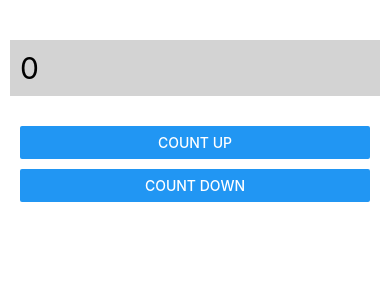
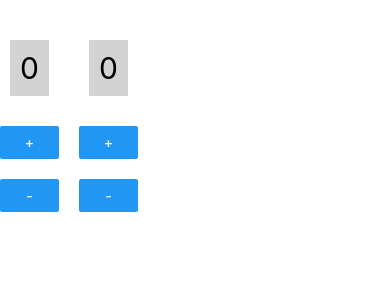
Before and after one commit to hyerindev/Mobile-App-Making, a React Native app: screen / in a window 390 px wide. Shown: the top 300 px of the page. Built offline with nearby package versions, Linux system fonts and the light colour scheme.

Commit message:
(lab6) Two counters

```diff
--- a/App.tsx
+++ b/App.tsx
@@ -9,23 +9,38 @@ var text_st = {
 };
 
 const App = () => {
-  const [val, setVal] = useState(0);
+  const [a, setA] = useState(0);
+  const [b, setB] = useState(0);
 
   return (
-    <View style={{ paddingTop: 30 }}>
-      <Text style={text_st}>{val}</Text>
-      <View style={{ margin: 20 }}>
+    <View style={{ paddingTop: 30, flexDirection: "row", gap: 20 }}>
+      <View style={{ gap: 20 }}>
+        <Text style={text_st}>{a}</Text>
         <Button
-          title="Count Up"
+          title="+"
           onPress={function () {
-            setVal((prev) => prev + 1);
+            setA((prev) => prev + 1);
           }}
         />
-        <View style={{ height: 10 }}></View>
         <Button
-          title="Count Down"
+          title="-"
           onPress={function () {
-            setVal((prev) => prev - 1);
+            setA((prev) => prev - 1);
+          }}
+        />
+      </View>
+      <View style={{ gap: 20 }}>
+        <Text style={text_st}>{b}</Text>
+        <Button
+          title="+"
+          onPress={function () {
+            setB((prev) => prev + 1);
+          }}
+        />
+        <Button
+          title="-"
+          onPress={function () {
+            setB((prev) => prev - 1);
           }}
         />
       </View>
```
